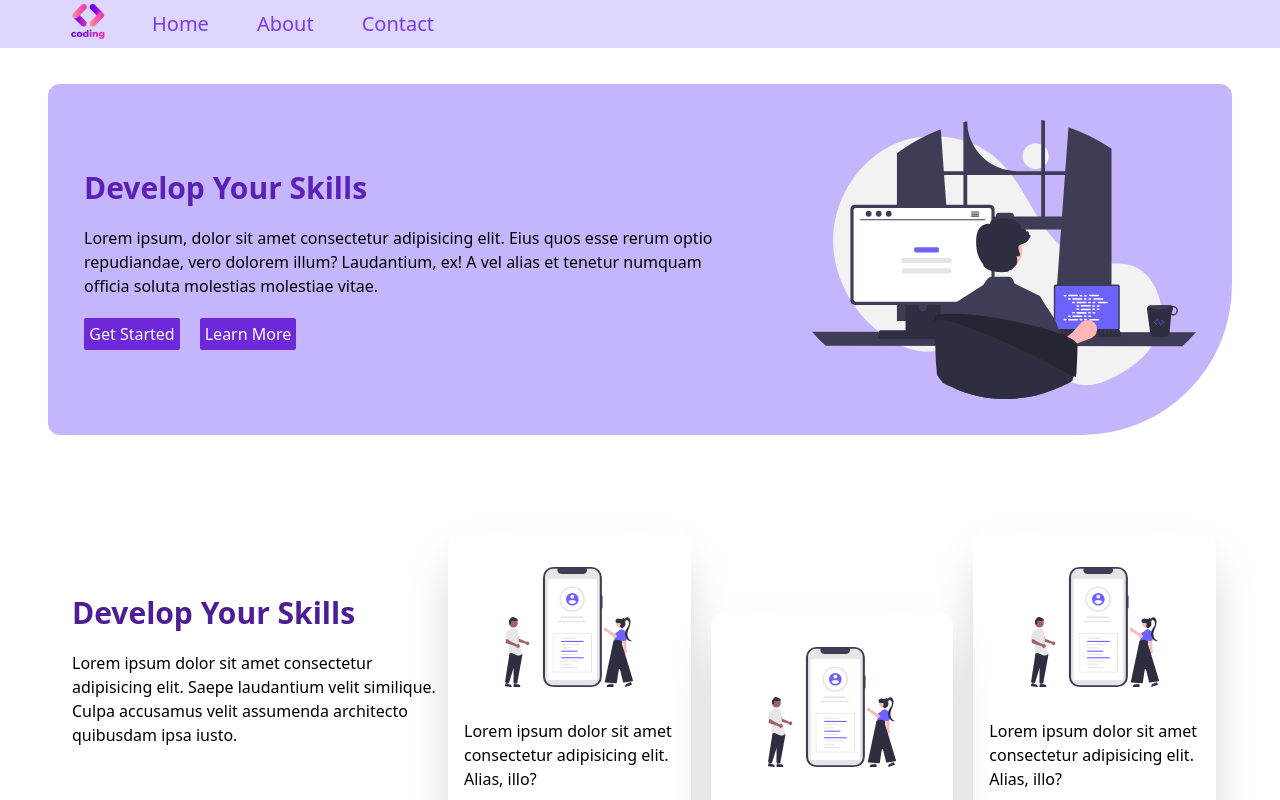
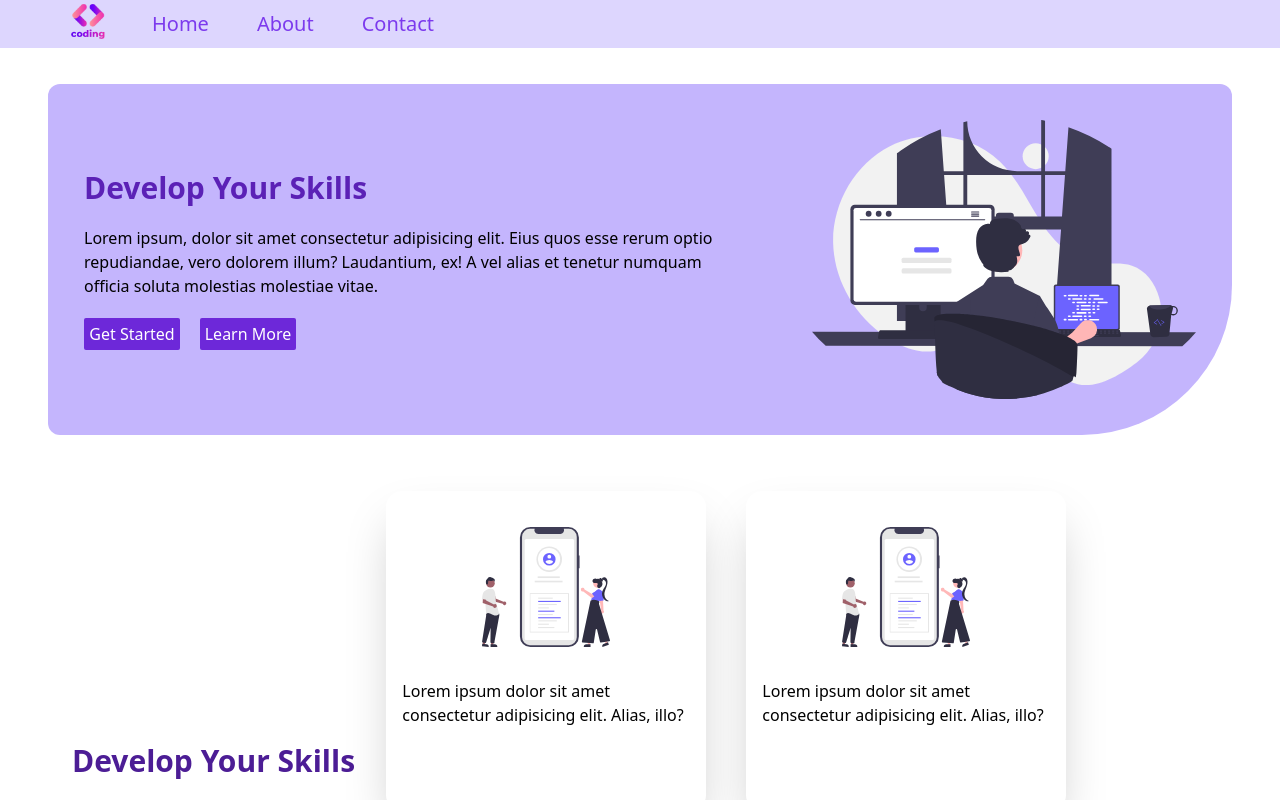
Before and after one commit to ahmadnursalim21/reactjs, a React (Vite) app: page / in a window 1280 px wide. Shown: the top 800 px of the page. Built offline with nearby package versions, Linux system fonts and the light colour scheme.

Commit message:
menambahkan fremer motion

```diff
--- a/src/components/Hero.jsx
+++ b/src/components/Hero.jsx
@@ -20,14 +20,14 @@ const Hero = () => {
             architecto quibusdam ipsa iusto.
           </p>
         </motion.div>
-        <motion.div
-          className="flex flex-col md:flex-row gap-5 md:w-2/3 mt-10  items-center justify-center"
-          variants={fadeIn("left", 0.2)}
-          initial="hidden"
-          whileInView={"show"}
-          viewport={{ once: false, amount: 0.7 }}
-        >
-          <div className="card bg-white rounded-2xl shadow-2xl h-80 p-4 md:w-80 w-72 items-center flex flex-col cursor-pointer hover:translate-y-2 duration-300 transition-all">
+        <div className="flex flex-col md:flex-row gap-10 flex-wrap">
+          <motion.div
+            className="card bg-white rounded-2xl shadow-2xl h-80 p-4 md:w-80 w-72 items-center flex flex-col cursor-pointer hover:translate-y-2 duration-300 transition-all"
+            variants={fadeIn("left", 0.4)}
+            initial="hidden"
+            whileInView={"show"}
+            viewport={{ once: false, amount: 0.2 }}
+          >
             <img
               src="/src/assets/develop.svg"
               alt=" "
@@ -37,8 +37,14 @@ const Hero = () => {
               Lorem ipsum dolor sit amet consectetur adipisicing elit. Alias,
               illo?
             </p>
-          </div>
-          <div className="card bg-white rounded-2xl shadow-2xl h-80 p-4 md:w-80 w-72 items-center flex flex-col cursor-pointer hover:translate-y-2 md:hover:translate-y-24 duration-300 transition-all md:translate-y-20">
+          </motion.div>
+          <motion.div
+            className="card bg-white rounded-2xl shadow-2xl h-80 p-4 md:w-80 w-72 items-center flex flex-col cursor-pointer hover:translate-y-2 md:hover:translate-y-24 duration-300 transition-all md:translate-y-20"
+            variants={fadeIn("right", 0.2)}
+            initial="hidden"
+            whileInView={"show"}
+            viewport={{ once: false, amount: 0.5 }}
+          >
             <img
               src="/src/assets/develop.svg"
               alt=" "
@@ -48,8 +54,14 @@ const Hero = () => {
               Lorem ipsum dolor sit amet consectetur adipisicing elit. Alias,
               illo?
             </p>
-          </div>
-          <div className="card bg-white rounded-2xl shadow-2xl h-80 p-4 md:w-80 w-72 items-center flex flex-col cursor-pointer hover:translate-y-2 duration-300 transition-all">
+          </motion.div>
+          <motion.div
+            className="card bg-white rounded-2xl shadow-2xl h-80 p-4 md:w-80 w-72 items-center flex flex-col cursor-pointer hover:translate-y-2 duration-300 transition-all"
+            variants={fadeIn("left", 0.2)}
+            initial="hidden"
+            whileInView={"show"}
+            viewport={{ once: false, amount: 0.4 }}
+          >
             <img
               src="/src/assets/develop.svg"
               alt=" "
@@ -59,8 +71,8 @@ const Hero = () => {
               Lorem ipsum dolor sit amet consectetur adipisicing elit. Alias,
               illo?
             </p>
-          </div>
-        </motion.div>
+          </motion.div>
+        </div>
       </div>
     </div>
   );
```
